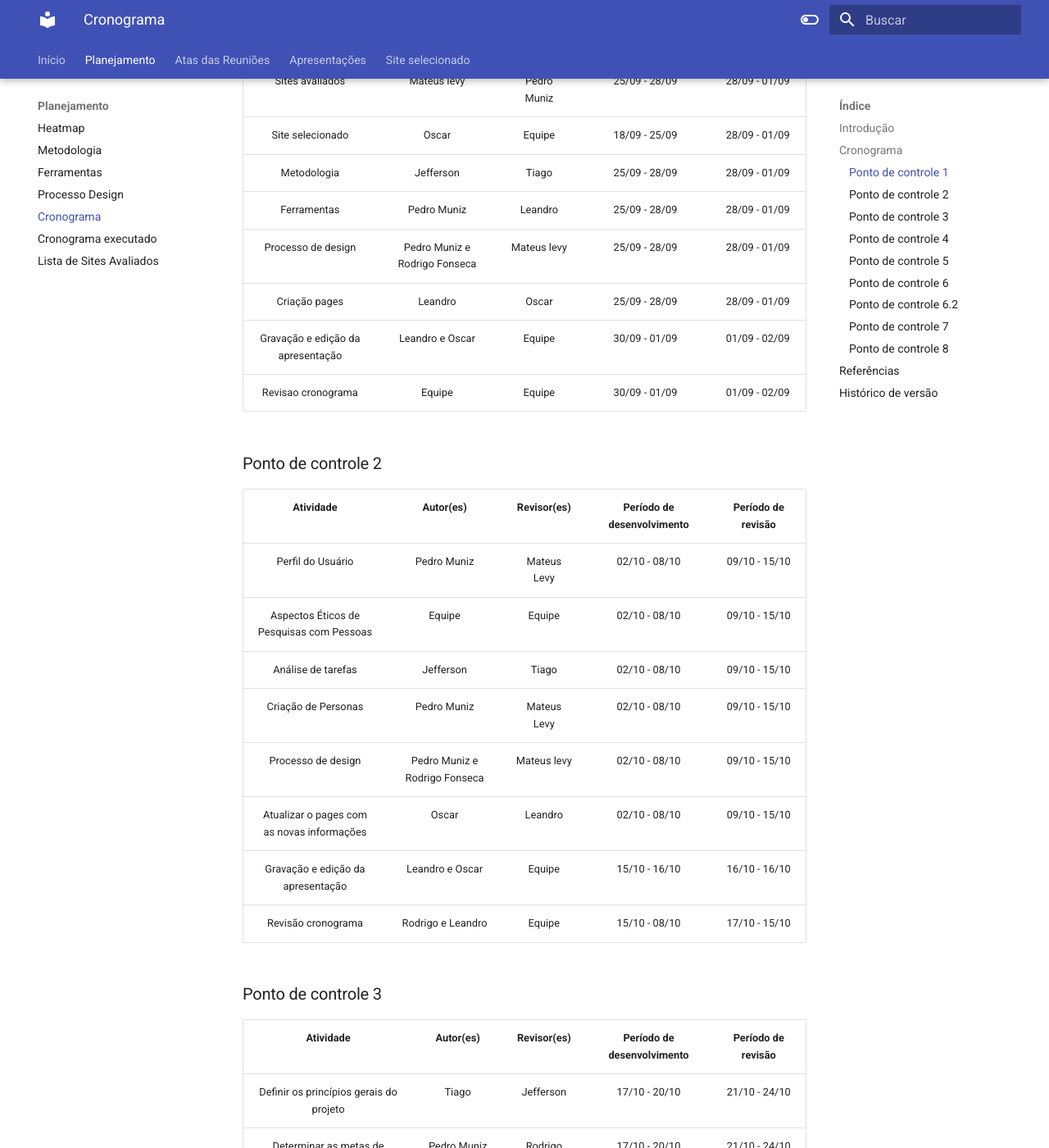
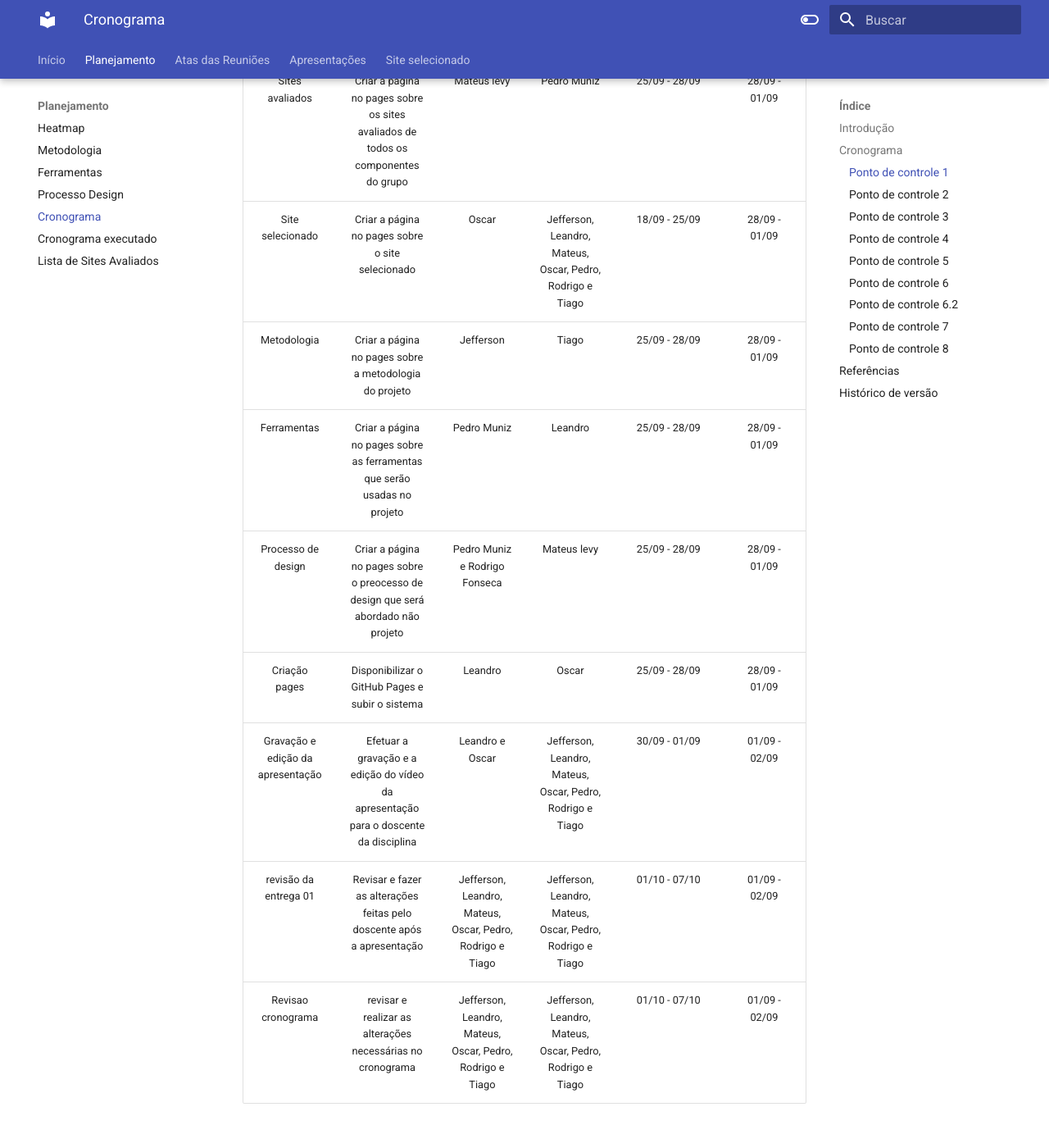
Before and after one commit to Interacao-Humano-Computador/2023.2-Caesb, an MkDocs documentation site: the page built from docs/planejamento/cronograma.md, in a window 1280 px wide and 1400 px high, scrolled down 482 px. Shown: the whole window at 82% size. Built offline with MkDocs 1.6.1 and Material for MkDocs 9.7.7, drawn with Linux system fonts in a browser that asks for light colours; some of the changed text lies outside the part shown.

Commit message:
Atualiza cronograma executado e planejado
Co-authored-by: JeffersonSenaa <jeffersonsena12144@gmail.com>
Co-authored-by: Tiago1604 <202028973@aluno.unb.br>
Co-authored-by: leomitx10 <leandroalmeidaoliveira650@gmail.com>

```diff
--- a/docs/planejamento/cronograma.md
+++ b/docs/planejamento/cronograma.md
@@ -7,113 +7,114 @@
 
 ### Ponto de controle 1
 
-| Atividade |    Autor(es)   |      Revisor(es)      |  Período de desenvolvimento | Período de revisão |
-| :----: | :--------: | :------------------: | :-----: | :-----------: |
-| Sites avaliados   | Mateus levy | Pedro Muniz | 25/09 - 28/09 |  28/09 - 01/09 |
-| Site selecionado | Oscar | Equipe | 18/09 - 25/09 | 28/09 - 01/09 |
-| Metodologia | Jefferson | Tiago | 25/09 - 28/09 | 28/09 - 01/09 |
-| Ferramentas | Pedro Muniz | Leandro | 25/09 - 28/09 | 28/09 - 01/09 |
-| Processo de design | Pedro Muniz e Rodrigo Fonseca | Mateus levy | 25/09 - 28/09 | 28/09 - 01/09 |
-| Criação pages | Leandro | Oscar | 25/09 - 28/09 | 28/09 - 01/09 |
-| Gravação e edição da apresentação | Leandro e Oscar | Equipe | 30/09 - 01/09 | 01/09 - 02/09 |
-| Revisao cronograma | Equipe | Equipe | 30/09 - 01/09 | 01/09 - 02/09 |
+| Atividade | Detalhamento|  Autor(es)   |      Revisor(es)      |  Período de desenvolvimento | Período de revisão |
+| :----: | :--------: | :------------------: | :-----: | :-----------: |:-----------: |
+| Sites avaliados   | Criar a página no pages sobre os sites avaliados de todos os componentes do grupo   | Mateus levy | Pedro Muniz | 25/09 - 28/09 |  28/09 - 01/09 |
+| Site selecionado |  Criar a página no pages  sobre o site selecionado  |Oscar | Jefferson, Leandro, Mateus, Oscar, Pedro, Rodrigo e Tiago | 18/09 - 25/09 | 28/09 - 01/09 |
+| Metodologia |   Criar a página no pages sobre a metodologia do projeto       |Jefferson | Tiago | 25/09 - 28/09 | 28/09 - 01/09 |
+| Ferramentas |  Criar a página no pages sobre as ferramentas que serão usadas no projeto        |Pedro Muniz | Leandro | 25/09 - 28/09 | 28/09 - 01/09 |
+| Processo de design | Criar a página no pages sobre o preocesso de design que será abordado não projeto  |Pedro Muniz e Rodrigo Fonseca | Mateus levy | 25/09 - 28/09 | 28/09 - 01/09 |
+| Criação pages |  Disponibilizar o GitHub Pages e subir o sistema    | Leandro | Oscar | 25/09 - 28/09 | 28/09 - 01/09 |
+| Gravação e edição da apresentação |  Efetuar a gravação e a edição do vídeo da apresentação para o doscente da disciplina    |Leandro e Oscar | Jefferson, Leandro, Mateus, Oscar, Pedro, Rodrigo e Tiago | 30/09 - 01/09 | 01/09 - 02/09 |
+| revisão da entrega 01 |   Revisar e fazer as alterações feitas pelo doscente após a apresentação   |   Jefferson, Leandro, Mateus, Oscar, Pedro, Rodrigo e Tiago | Jefferson, Leandro, Mateus, Oscar, Pedro, Rodrigo e Tiago | 01/10 - 07/10 | 01/09 - 02/09 |
+| Revisao cronograma |  revisar e realizar as alterações necessárias no  cronograma    |   Jefferson, Leandro, Mateus, Oscar, Pedro, Rodrigo e Tiago | Jefferson, Leandro, Mateus, Oscar, Pedro, Rodrigo e Tiago | 01/10 - 07/10 | 01/09 - 02/09 |
 
 
 ### Ponto de controle 2
 
-| Atividade |    Autor(es)   |      Revisor(es)      |  Período de desenvolvimento | Período de revisão |
-| :----: | :--------: | :------------------: | :-----: | :-----------: |
-| Perfil do Usuário | Pedro Muniz | Mateus Levy | 02/10 - 08/10 |09/10 - 15/10 |
-| Aspectos Éticos de Pesquisas com Pessoas | Equipe | Equipe | 02/10 - 08/10 | 09/10 - 15/10 |
-| Análise de tarefas | Jefferson | Tiago | 02/10 - 08/10 | 09/10 - 15/10 |
-| Criação de Personas | Pedro Muniz | Mateus Levy | 02/10 - 08/10|09/10 - 15/10 |
-| Processo de design | Pedro Muniz e Rodrigo Fonseca | Mateus levy | 02/10 - 08/10 | 09/10 - 15/10 |
-| Atualizar o pages com as novas informações | Oscar | Leandro |02/10 - 08/10 | 09/10 - 15/10 |
-| Gravação e edição da apresentação | Leandro e Oscar | Equipe | 15/10 - 16/10 | 16/10 - 16/10 |
-| Revisão cronograma | Rodrigo e Leandro| Equipe | 15/10 - 08/10 | 17/10 - 15/10|
+| Atividade | Detalhamento|  Autor(es)   |      Revisor(es)      |  Período de desenvolvimento | Período de revisão |
+| :----: | :--------: | :------------------: | :-----: | :-----------: |:-----------: |
+| Perfil do Usuário |         |Pedro Muniz | Mateus Levy | 02/10 - 08/10 |09/10 - 15/10 |
+| Aspectos Éticos de Pesquisas com Pessoas |    |Jefferson, Leandro, Mateus, Oscar, Pedro, Rodrigo e Tiago | Jefferson, Leandro, Mateus, Oscar, Pedro, Rodrigo e Tiago | 02/10 - 08/10 | 09/10 - 15/10 |
+| Análise de tarefas |       |Jefferson | Tiago | 02/10 - 08/10 | 09/10 - 15/10 |
+| Criação de Personas |      |Pedro Muniz | Mateus Levy | 02/10 - 08/10|09/10 - 15/10 |
+| Processo de design |       |Pedro Muniz e Rodrigo Fonseca | Mateus levy | 02/10 - 08/10 | 09/10 - 15/10 |
+| Atualizar o pages com as novas informações |        |Oscar | Leandro |02/10 - 08/10 | 09/10 - 15/10 |
+| Gravação e edição da apresentação |         |Leandro e Oscar | Jefferson, Leandro, Mateus, Oscar, Pedro, Rodrigo e Tiago | 15/10 - 16/10 | 16/10 - 16/10 |
+| Revisão cronograma | revisar e realizar as alterações necessárias no  cronograma        |Rodrigo e Leandro| Jefferson, Leandro, Mateus, Oscar, Pedro, Rodrigo e Tiago | 15/10 - 08/10 | 17/10 - 15/10|
 
 
 ### Ponto de controle 3
 
-| Atividade |    Autor(es)   |      Revisor(es)      |  Período de desenvolvimento | Período de revisão |
-| :----: | :--------: | :------------------: | :-----: | :-----------: |
-| Definir os princípios gerais do projeto | Tiago  | Jefferson | 17/10 - 20/10 | 21/10 - 24/10 |
-| Determinar as metas de usabilidade | Pedro Muniz | Rodrigo | 17/10 - 20/10 | 21/10 - 24/10 |
-| Criar o guia de estilos | Leandro e Oscar | Equipe | 17/10 - 20/10 | 21/10 - 24/10 |
-| Determinar as características da plataforma para o projeto |Mateus Levy | Pedro Muniz | 17/10 - 20/10 | 21/10 - 24/10 |
-| Atualizar o pages com as novas informações | Mateus Levy | Tiago  | 17/10 - 20/10 | 21/10 - 24/10 |
-| Gravação e edição da apresentação | Leandro e Oscar | Equipe | 17/10 - 20/10 | 21/10 - 24/10 |
-| Revisao cronograma | Pedro Muniz | Rodrigo | 17/10 - 20/10 | 21/10 - 24/10 |
+| Atividade |  Detalhamento | Autor(es)   |      Revisor(es)      |  Período de desenvolvimento | Período de revisão |
+| :----: | :------: |:--------: | :------------------: | :-----: | :-----------: |
+| Definir os princípios gerais do projeto |    | Tiago  | Jefferson | 17/10 - 20/10 | 21/10 - 24/10 |
+| Determinar as metas de usabilidade |     | Pedro Muniz | Rodrigo | 17/10 - 20/10 | 21/10 - 24/10 |
+| Criar o guia de estilos |     |Leandro e Oscar | Jefferson, Leandro, Mateus, Oscar, Pedro, Rodrigo e Tiago | 17/10 - 20/10 | 21/10 - 24/10 |
+| Determinar as características da plataforma para o projeto|    |Mateus Levy | Pedro Muniz | 17/10 - 20/10 | 21/10 - 24/10 |
+| Atualizar o pages com as novas informações |   | Mateus Levy | Tiago  | 17/10 - 20/10 | 21/10 - 24/10 |
+| Gravação e edição da apresentação |   | Leandro e Oscar | Jefferson, Leandro, Mateus, Oscar, Pedro, Rodrigo e Tiago | 17/10 - 20/10 | 21/10 - 24/10 |
+| Revisao cronograma |    |Pedro Muniz | Rodrigo | 17/10 - 20/10 | 21/10 - 24/10 |
 
 
 ### Ponto de controle 4
 
 
-| Atividade |    Autor(es)   |      Revisor(es)      |  Período de desenvolvimento | Período de revisão |
-| :----: | :--------: | :------------------: | :-----: | :-----------: |
-| Planejamento do relato de resultados do storyboard | Pedro Muniz | Mateus Levy | 24/10 - 27/10 | 27/10 - 29/10 |
-|Planejamento da avaliação storyboard | Equipe  | Equipe | 24/10 - 27/10 | 27/10 - 29/10 |
-| Planejamento do relato de resultados da avaliação da Análise de tarefas | Jefferson | Tiago | 24/10 - 27/10 | 27/10 - 29/10 |
-| Planejamento da avaliação do protótipo de papel | Rodrigo | Pedro Muniz | 24/10 - 27/10 | 27/10 - 29/10 |
-| Atualização do pages | Leandro | Oscar | 24/10 - 27/10 | 27/10 - 29/10|
-|Gravação e edição da apresentação | Leandro e Oscar | Equipe | 29/10 - 30/10 | 29/10 - 30/10 |
-| Revisão cronograma | Pedro Muniz | Jefferson | 29/10 - 30/10 | 30/10 - 31/10 |
+| Atividade | Detalhamento|  Autor(es)   |      Revisor(es)      |  Período de desenvolvimento | Período de revisão |
+| :----: | :--------: | :------------------: | :-----: | :-----------: |:-----------: |
+| Planejamento do relato de resultados do storyboard |     |Pedro Muniz | Mateus Levy | 24/10 - 27/10 | 27/10 - 29/10 |
+|Planejamento da avaliação storyboard |   |Jefferson, Leandro, Mateus, Oscar, Pedro, Rodrigo e Tiago  | Jefferson, Leandro, Mateus, Oscar, Pedro, Rodrigo e Tiago | 24/10 - 27/10 | 27/10 - 29/10 |
+| Planejamento do relato de resultados da avaliação da Análise de tarefas |   |Jefferson | Tiago | 24/10 - 27/10 | 27/10 - 29/10 |
+| Planejamento da avaliação do protótipo de papel |    |Rodrigo | Pedro Muniz | 24/10 - 27/10 | 27/10 - 29/10 |
+| Atualização do pages |    |Leandro | Oscar | 24/10 - 27/10 | 27/10 - 29/10|
+|Gravação e edição da apresentação |     |Leandro e Oscar | Jefferson, Leandro, Mateus, Oscar, Pedro, Rodrigo e Tiago | 29/10 - 30/10 | 29/10 - 30/10 |
+| Revisão cronograma |    |Pedro Muniz   |Jefferson | 29/10 - 30/10 | 30/10 - 31/10 |
 
 
 ### Ponto de controle 5
 
-| Atividade |    Autor(es)   |      Revisor(es)      |  Período de desenvolvimento | Período de revisão |
-| :----: | :--------: | :------------------: | :-----: | :-----------: |
-| Correção dos artefatos Ponto de Controle |  Pedro Muniz | Mateus Levy | 30/10 - 03/10 | 04/10 - 08/10 |
-| Relatar os resultados do Storyboard | Equipe | Equipe | 30/10 - 03/10 | 04/10 - 08/10 |
-| Relatar a análise de tarefas | Jefferson | Tiago | 30/10 - 03/10 | 04/10 - 08/10 |
-| Planejar a avaliação do protótipo de papel | Mateus Levy | Pedro Muniz | 30/10 - 03/10 | 04/10 - 08/10 |
-| Planejar o relato dos resultados da avaliação do protótipo de papel | Pedro Muniz e Rodrigo Fonseca | Mateus levy | 30/10 - 03/10 | 04/10 - 08/10 |
-| Atualizar GitPage | Leandro e Oscar | Equipe | 30/10 - 03/10 | 04/10 - 08/10 |
-| Gravação e edição da apresentação | Leandro e Oscar | Equipe | 30/10 - 03/10 | 04/10 - 08/10 |
-| Revisão cronograma | Oscar | Leandro | 30/10 - 03/10 | 04/10 - 08/10 |
+| Atividade |  Detalhamento  | Autor(es)   |      Revisor(es)      |  Período de desenvolvimento | Período de revisão |
+| :----: | :------: | :--------: | :------------------: | :-----: | :-----------: |
+| Correção dos artefatos Ponto de Controle |      |  Pedro Muniz | Mateus Levy | 30/10 - 03/10 | 04/10 - 08/10 |
+| Relatar os resultados do Storyboard |        | Jefferson, Leandro, Mateus, Oscar, Pedro, Rodrigo e Tiago | Jefferson, Leandro, Mateus, Oscar, Pedro, Rodrigo e Tiago | 30/10 - 03/10 | 04/10 - 08/10 |
+| Relatar a análise de tarefas |       | Jefferson | Tiago | 30/10 - 03/10 | 04/10 - 08/10 |
+| Planejar a avaliação do protótipo de papel |     | Mateus Levy | Pedro Muniz | 30/10 - 03/10 | 04/10 - 08/10 |
+| Planejar o relato dos resultados da avaliação do protótipo de papel |  | Pedro Muniz e Rodrigo Fonseca | Mateus levy | 30/10 - 03/10 | 04/10 - 08/10 |
+| Atualizar GitPage |    | Leandro e Oscar | Jefferson, Leandro, Mateus, Oscar, Pedro, Rodrigo e Tiago | 30/10 - 03/10 | 04/10 - 08/10 |
+| Gravação e edição da apresentação |     | Leandro e Oscar | Jefferson, Leandro, Mateus, Oscar, Pedro, Rodrigo e Tiago | 30/10 - 03/10 | 04/10 - 08/10 |
+| Revisão cronograma |       | Oscar | Leandro | 30/10 - 03/10 | 04/10 - 08/10 |
 
 
 ### Ponto de controle 6
 
-| Atividade |    Autor(es)   |      Revisor(es)      |  Período de desenvolvimento | Período de revisão |
-| :----: | :--------: | :------------------: | :-----: | :-----------: |
-|Correção dos artefatos Ponto de Controle 4 | Mateus Levy | Jefferson | 08/10 - 11/10 | 12/10 - 15/10 |
-| Verificação e Relato artefatos etapa 1 | Pedro Muniz | Tiago | 08/10 - 11/10 | 12/10 - 15/10 |
-| Verificação e Relato artefatos etapa 2 | Leandro e Oscar | Equipe | 08/10 - 11/10 | 12/10 - 15/10 |
-| Verificação e Relato artefatos etapa 3 | Jefferson | Tiago | 08/10 - 11/10 | 12/10 - 15/10 |
-| Verificação e Relato artefatos etapa 4 | Mateus Levy | Pedro Muniz | 08/10 - 11/10 | 12/10 - 15/10 |
-| Verificação e Relato artefatos etapa 5 | Pedro Muniz e Rodrigo Fonseca | Mateus levy | 08/10 - 11/10 | 12/10 - 15/10 |
-|Atualizar o pages com as novas informações | Leandro | Oscar | 08/10 - 11/10 | 12/10 - 15/10 |
-|Gravação e edição da apresentação | Leandro e Oscar | Equipe | 08/10 - 11/10 | 12/10 - 15/10 |
-| Revisao cronograma | Oscar | Rodrigo | 08/10 - 11/10 | 12/10 - 15/10 |
+| Atividade |  Detalhamento  | Autor(es)   |      Revisor(es)      |  Período de desenvolvimento | Período de revisão |
+| :----: | :------: | :--------: | :------------------: | :-----: | :-----------: |
+|Correção dos artefatos Ponto de Controle 4 |   | Mateus Levy | Jefferson | 08/10 - 11/10 | 12/10 - 15/10 |
+| Verificação e Relato artefatos etapa 1 | | Pedro Muniz | Tiago | 08/10 - 11/10 | 12/10 - 15/10 |
+| Verificação e Relato artefatos etapa 2 | | Leandro e Oscar | Equipe | 08/10 - 11/10 | 12/10 - 15/10 |
+| Verificação e Relato artefatos etapa 3 | | Jefferson | Tiago | 08/10 - 11/10 | 12/10 - 15/10 |
+| Verificação e Relato artefatos etapa 4 | | Mateus Levy | Pedro Muniz | 08/10 - 11/10 | 12/10 - 15/10 |
+| Verificação e Relato artefatos etapa 5 | | Pedro Muniz e Rodrigo Fonseca | Mateus levy | 08/10 - 11/10 | 12/10 - 15/10 |
+|Atualizar o pages com as novas informações | | Leandro | Oscar | 08/10 - 11/10 | 12/10 - 15/10 |
+|Gravação e edição da apresentação | | Leandro e Oscar | Equipe | 08/10 - 11/10 | 12/10 - 15/10 |
+| Revisao cronograma | | Oscar | Rodrigo | 08/10 - 11/10 | 12/10 - 15/10 |
 
 
 ### Ponto de controle 6.2
 
-| Atividade |    Autor(es)   |      Revisor(es)      |  Período de desenvolvimento | Período de revisão |
-| :----: | :--------: | :------------------: | :-----: | :-----------: |
-|Correção dos artefatos Ponto de Controle 5| Tiago | Mateus Levy | 22/10 - 25/10 | 26/10 - 29/10 |
-| Verificação e Relato artefatos etapa 1 | Pedro Muniz | Leandro | 22/10 - 25/10| 26/10 - 29/10 |
-| Verificação e Relato artefatos etapa 2 | Leandro e Oscar| Equipe | 22/10 - 25/10 | 26/10 - 29/10 |
-| Verificação e Relato artefatos etapa 3 | Jefferson | Tiago | 22/10 - 25/10 | 26/10 - 29/10 |
-| Verificação e Relato artefatos etapa 4 | Rodrigo | Jefferson | 22/10 - 25/10 | 26/10 - 29/10 |
-| Verificação e Relato artefatos etapa 5 | Pedro Muniz e Rodrigo Fonseca | Mateus levy | 22/10 - 25/10 | 26/10 - 29/10 |
-| Atualizar o pages com as novas informações | Leandro | Oscar | 22/10 - 25/10 | 26/10 - 29/10 |
-| Gravação e edição da apresentação | Leandro e Oscar | Equipe | 22/10 - 25/10 | 26/10 - 29/10 |
-| Revisao cronograma | Pedro Muniz | Tiago | 22/10 - 25/10 | 26/10 - 29/10 |
+| Atividade | Detalhamento |  Autor(es)   |      Revisor(es)      |  Período de desenvolvimento | Período de revisão |
+| :----: | :-----: | :--------: | :------------------: | :-----: | :-----------: |
+|Correção dos artefatos Ponto de Controle 5|| Tiago | Mateus Levy | 22/10 - 25/10 | 26/10 - 29/10 |
+| Verificação e Relato artefatos etapa 1 || Pedro Muniz | Leandro | 22/10 - 25/10| 26/10 - 29/10 |
+| Verificação e Relato artefatos etapa 2 || Leandro e Oscar| Jefferson, Leandro, Mateus, Oscar, Pedro, Rodrigo e Tiago | 22/10 - 25/10 | 26/10 - 29/10 |
+| Verificação e Relato artefatos etapa 3 || Jefferson | Tiago | 22/10 - 25/10 | 26/10 - 29/10 |
+| Verificação e Relato artefatos etapa 4 || Rodrigo | Jefferson | 22/10 - 25/10 | 26/10 - 29/10 |
+| Verificação e Relato artefatos etapa 5 || Pedro Muniz e Rodrigo Fonseca | Mateus levy | 22/10 - 25/10 | 26/10 - 29/10 |
+| Atualizar o pages com as novas informações || Leandro | Oscar | 22/10 - 25/10 | 26/10 - 29/10 |
+| Gravação e edição da apresentação || Leandro e Oscar | Jefferson, Leandro, Mateus, Oscar, Pedro, Rodrigo e Tiago | 22/10 - 25/10 | 26/10 - 29/10 |
+| Revisao cronograma || Pedro Muniz | Tiago | 22/10 - 25/10 | 26/10 - 29/10 |
 
 ### Ponto de controle 7
 
-| Atividade |    Autor(es)   |      Revisor(es)      |  Período de desenvolvimento | Período de revisão |
-| :----: | :--------: | :------------------: | :-----: | :-----------: |
-| Controle dos artefatos e Ponto de controle 6.1 | Pedro Muniz | Leandro | 16/11 - 19/11 | 20/11 - 22/11 |
-| Relato dos resultados e desenvolvimento do protótipo de papel | Oscar | Leandro | 16/11 - 19/11 | 20/11 - 22/11 |
-| Planejamento da avaliação do protótipo de alta de fidelidade | Jefferson | Tiago | 16/11 - 19/11 | 20/11 - 22/11 |
-| Planejamento do relato dos resultados da avaliação do protótipo de alta fidelidade | Pedro Muniz | Rodrigo | 16/11 - 19/11 | 20/11 - 22/11 |
-| Atualização do pages | Leandro | Oscar | 16/11 - 19/11| 20/11 - 22/11 |
-| Gravação e edição da apresentação  | Leandro e Oscar | Equipe | 16/11 - 19/11 | 20/11 - 22/11 |
-| Cronograma executado | Pedro Muniz | Oscar | 16/11 - 19/11 | 20/11 - 22/11 |
+| Atividade | Detalhamento |   Autor(es)   |      Revisor(es)      |  Período de desenvolvimento | Período de revisão |
+| :----: |:-----:| :--------: | :------------------: | :-----: | :-----------: |
+| Controle dos artefatos e Ponto de controle 6.1 || Pedro Muniz | Leandro | 16/11 - 19/11 | 20/11 - 22/11 |
+| Relato dos resultados e desenvolvimento do protótipo de papel| | Oscar | Leandro | 16/11 - 19/11 | 20/11 - 22/11 |
+| Planejamento da avaliação do protótipo de alta de fidelidade| | Jefferson | Tiago | 16/11 - 19/11 | 20/11 - 22/11 |
+| Planejamento do relato dos resultados da avaliação do protótipo de alta fidelidade| | Pedro Muniz | Rodrigo | 16/11 - 19/11 | 20/11 - 22/11 |
+| Atualização do pages || Leandro | Oscar | 16/11 - 19/11| 20/11 - 22/11 |
+| Gravação e edição da apresentação  || Leandro e Oscar | Equipe | 16/11 - 19/11 | 20/11 - 22/11 |
+| Cronograma executado || Pedro Muniz | Oscar | 16/11 - 19/11 | 20/11 - 22/11 |
 
 ### Ponto de controle 8
 
@@ -121,7 +122,7 @@
 | :----: | :--------: | :------------------: | :-----: | :-----------: |
 | Relatos dos resultados do protótipo de alta fidelidade | Rodrigo |  Pedro Muniz | 23/11 - 26/11 | 26/11 - 27/11 |
 Atualizar o pages com as novas informações| Leandro | Oscar | 23/11 - 26/11 | 26/11 - 27/11 |
-| Gravação e edição da apresentação | Leandro e Oscar | Equipe | 27/11 - 27/11 | 28/11 - 28/11 |
+| Gravação e edição da apresentação | Leandro e Oscar | Jefferson, Leandro, Mateus, Oscar, Pedro, Rodrigo e Tiago | 27/11 - 27/11 | 28/11 - 28/11 |
 | Revisão cronograma | Tiago | Pedro Muniz | 28/11 - 28/11 | 28/11-28/11 |
 
 
@@ -135,5 +136,6 @@ Atualizar o pages com as novas informações| Leandro | Oscar | 23/11 - 26/11 |
 | Versão |    Data    |      Descrição       |  Autor(es) | Revisor(es) |
 | :----: | :--------: | :------------------: | :-----: | :-----: |
 |  1.0   | 01/10/2023 | Adicionando cronograma definido| Pedro | Mateus, Jefferson, Leandro, Oscar, Pedro, Rodrigo e Tiago |
+| 1.1 | 04/10/2023 | Adicionando detalahemnte e corrige nome da equipe | Leadro, Oscar e Tiago  | Mateus, Jefferson, Leandro, Oscar, Pedro, Rodrigo e Tiago |
 
 </center>
```
Also changed, not shown: docs/planejamento/cronograma_exec.md (+5 -4 lines).
